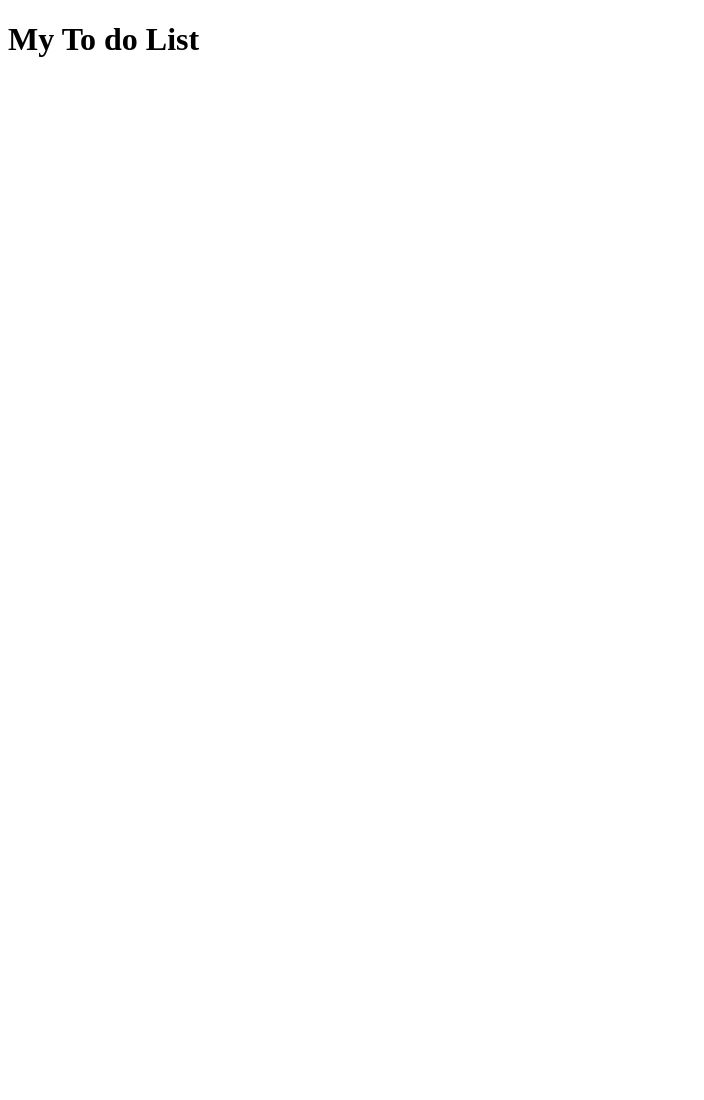
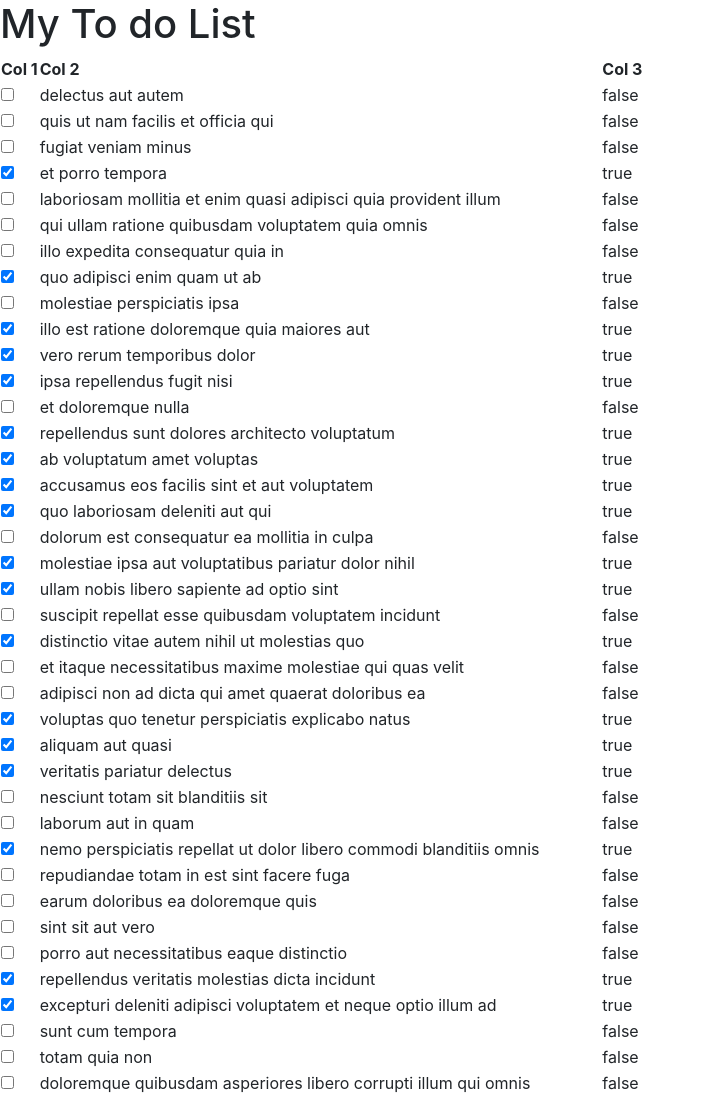
Before and after one commit to natwan83/JSToDo, a plain HTML site: page index.html in a window 1280 px wide. Shown: the top 1100 px of the page, without its empty margins (0-704 px from the left). Before the commit the page ends 800 px from the top, so only its background shows below. Drawn offline with nearby package versions, Linux system fonts and the light colour scheme.

Commit message:
added bootstrap files
Signed-off-by: Natasha Wanyonyi <natwan83@hamiltonchristian.school.nz>

```diff
--- a/index.html
+++ b/index.html
@@ -2,15 +2,33 @@
 <html lang="en">
 <head>
   <meta charset="UTF-8">
-  <meta name="viewport" content="width=device-width , initial -scale=1.0">
+  <meta name="viewport" content="width=device-width , initial-scale=1.0">
   <title>Document</title>
+  <link rel="stylesheet" href="https://stackpath.bootstrapcdn.com/bootstrap/4.5.2/css/bootstrap.min.css" integrity="sha384-JcKb8q3iqJ61gNV9KGb8thSsNjpSL0n8PARn9HuZOnIxN0hoP+VmmDGMN5t9UJ0Z" crossorigin="anonymous">
   <link rel='stylesheet' href='styles/styles.css' type='text/css'>
 </head>
 <body>
 
 <h1>My To do List</h1>
 
-<script src="scripts/scripts.js"></script>
+<div id="app"></div>
+<table>
+  <thead>
+    <tr>
+      <th> Col 1</th>
+      <th> Col 2</th>
+      <th> Col 3</th>
+    </tr>
+  </thead>
+  <tbody>
 
+  </tbody>
+</table>
+
+
+  <script src="https://code.jquery.com/jquery-3.5.1.slim.min.js" integrity="sha384-DfXdz2htPH0lsSSs5nCTpuj/zy4C+OGpamoFVy38MVBnE+IbbVYUew+OrCXaRkfj" crossorigin="anonymous"></script>
+ <script src="https://cdn.jsdelivr.net/npm/popper.js@1.16.1/dist/umd/popper.min.js" integrity="sha384-9/reFTGAW83EW2RDu2S0VKaIzap3H66lZH81PoYlFhbGU+6BZp6G7niu735Sk7lN" crossorigin="anonymous"></script>
+ <script src="https://stackpath.bootstrapcdn.com/bootstrap/4.5.2/js/bootstrap.min.js" integrity="sha384-B4gt1jrGC7Jh4AgTPSdUtOBvfO8shuf57BaghqFfPlYxofvL8/KUEfYiJOMMV+rV" crossorigin="anonymous"></script>
+ <script src="scripts/scripts.js"></script>
 </body>
 </html>
--- a/scripts/scripts.js
+++ b/scripts/scripts.js
@@ -1,8 +1,28 @@
 function getData() {
     fetch('scripts/data.json')
     .then(resp => resp.json())
-    .then(data =>console.log(data))
+    .then(data => {
+        let htmlStuff = data.map(d => { return `
+        <tr>
+        <td>
 
+        <input type="checkbox"
+        value="${d.completed}"
+        ${d.completed  ? "checked" : null}
+        >
+
+        </td>
+        <td>${d.title}</td>
+        <td>${d.completed}</td>
+        </tr>`
+
+    }).join(" ")
+
+    //console.log(htmlStuff)
+    document.querySelector('tbody').innerHTML = htmlStuff
+
+})
 }
 
+
 getData()
```
